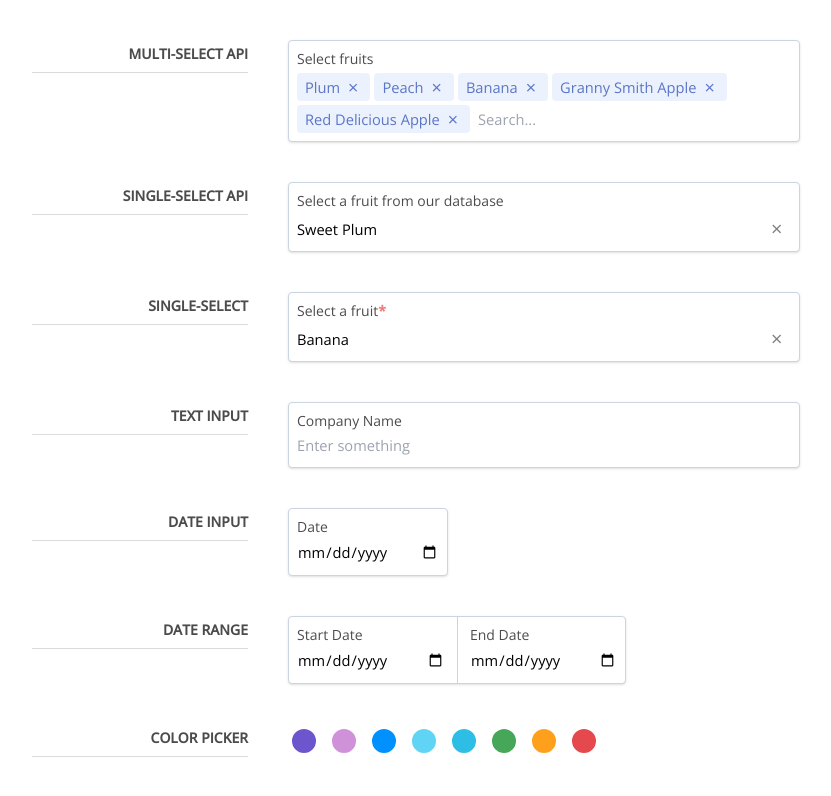
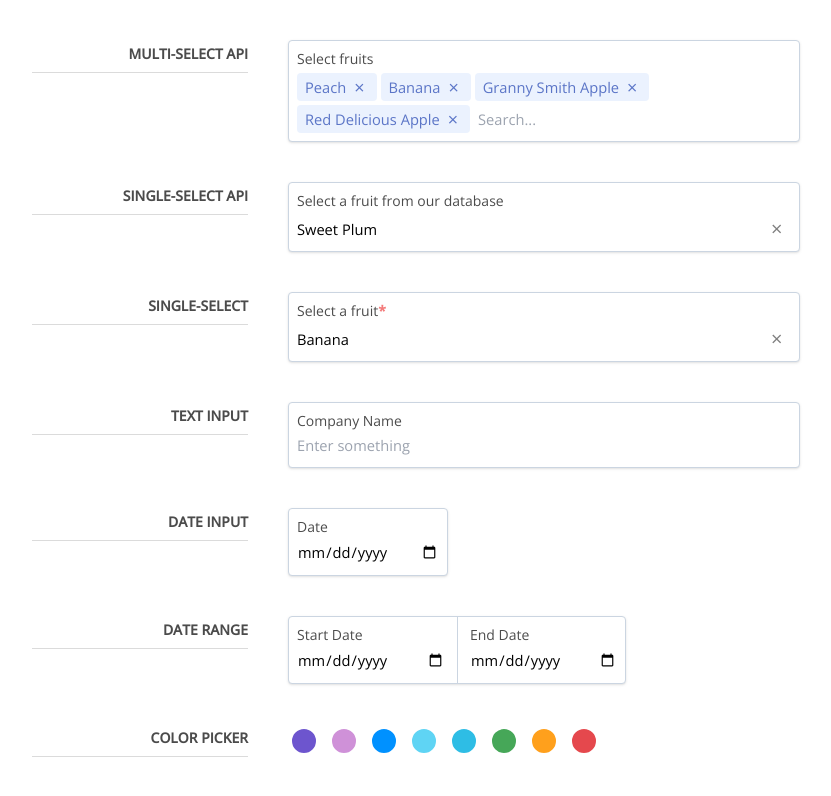
Before and after one commit to TeddyBurnsides/select, a React (Create React App) app: page / in a window 1280 px wide. Shown: the top 796 px of the page, without its empty margins (8-839 px from the left). Built offline with nearby package versions, Linux system fonts and the light colour scheme.

Commit message:
fix pill hover issue

```diff
--- a/src/components/LabelWrapper.tsx
+++ b/src/components/LabelWrapper.tsx
@@ -18,14 +18,14 @@ const LabelWrapper = ({
     required,
 }: Props) => {
     return (
-        <label
+        <div
             className={twMerge(
                 "inline-flex relative flex-col bg-white border border-slate-300 focus-within:border-blue-500 focus-within:outline focus-within:outline-slate-200 focus-within:outline-3 shadow rounded py-2 pl-2 pr-2 ",
                 wrapperClassName
             )}
         >
             {label && (
-                <div
+                <label
                     className={twMerge(
                         labelClassName,
                         "flex text-sm opacity-70"
@@ -35,10 +35,10 @@ const LabelWrapper = ({
                     {required && (
                         <div className="text-red-500 font-bold">*</div>
                     )}
-                </div>
+                </label>
             )}
             <div className={inputWrapperClassName}>{children}</div>
-        </label>
+        </div>
     );
 };
 
--- a/src/pages/Home.tsx
+++ b/src/pages/Home.tsx
@@ -13,7 +13,6 @@ import SingleSelect from "../components/SingleSelect";
 
 const Home = () => {
     const [multiSelectApiItems, setMultiSelectApiItems] = useState<IIdName[]>([
-        fakeData[5],
         fakeData[4],
         fakeData[3],
         fakeData[2],
```
